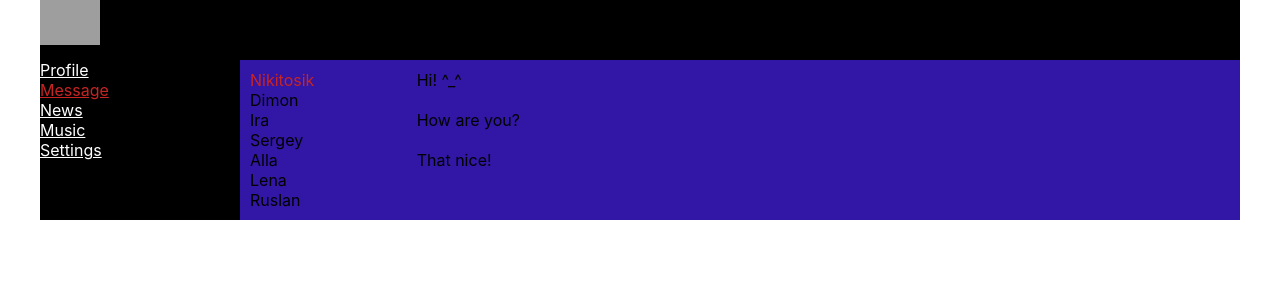
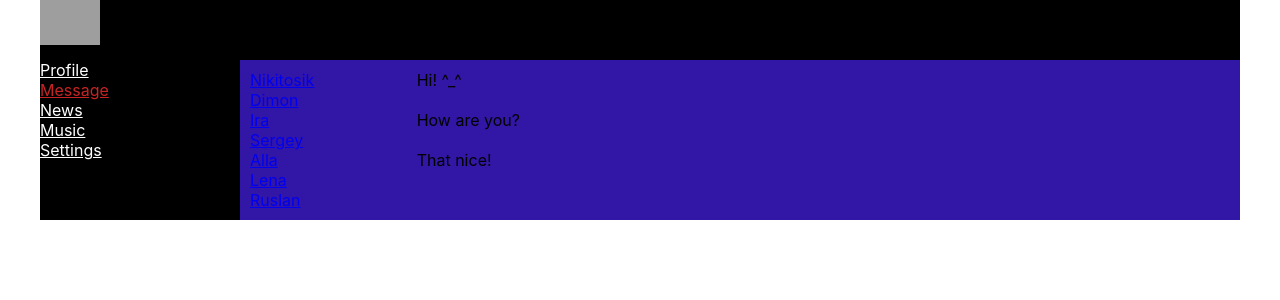
Before and after one commit to KateKashpur/Nice-Bank, a React (Create React App) app: page /dialogs in a window 1280 px wide. Shown: the top 300 px of the page. Built offline with nearby package versions, Linux system fonts and the light colour scheme; grey boxes are pictures that could not be loaded.

Commit message:
added changes to dialogs

```diff
--- a/src/App.js
+++ b/src/App.js
@@ -18,7 +18,7 @@ function App() {
         <div className="app-wrapper-content">
           <Routes>
             <Route path="/profile" element={<Profile />} />
-            <Route path="/dialogs" element={<Dialogs />} />
+            <Route  path="/dialogs" element={<Dialogs />} />
             <Route path="/news" element={<News />} />
             <Route path="/music" element={<Music/>} />
             <Route path="/settings" element={<Settings />} />
--- a/src/components/Dialogs/Dialogs.jsx
+++ b/src/components/Dialogs/Dialogs.jsx
@@ -1,24 +1,39 @@
-import React from 'react';
-import col from './Dialogs.module.css'
+import React from "react";
+import col from "./Dialogs.module.css";
+import { NavLink } from "react-router-dom";
 
 const Dialogs = (props) => {
- return (
+  return (
     <div className={col.dialogs}>
-        <div className={col.dialogsItems}>
-            <div className={col.active}>Nikitosik</div>
-            <div className={col.dialog}>Dimon</div>
-            <div className={col.dialog}>Ira</div>
-            <div className={col.dialog}>Sergey</div>
-            <div className={col.dialog}>Alla</div>
-            <div className={col.dialog}>Lena</div>
-            <div className={col.dialog}>Ruslan</div>
+      <div className={col.dialogsItems}>
+        <div className={col.active}>
+          <NavLink to="dialog/1">Nikitosik</NavLink>
         </div>
-        <div className={col.messages}>
+        <div className={col.dialog}>
+          <NavLink to="dialog/2">Dimon</NavLink>
+        </div>
+        <div className={col.dialog}>
+          <NavLink to="dialog/3">Ira</NavLink>
+        </div>
+        <div className={col.dialog}>
+          <NavLink to="dialog/4">Sergey</NavLink>
+        </div>
+        <div className={col.dialog}>
+          <NavLink to="dialog/5">Alla</NavLink>
+        </div>
+        <div className={col.dialog}>
+          <NavLink to="dialog/6">Lena</NavLink>
+        </div>
+        <div className={col.dialog}>
+          <NavLink to="dialog/7">Ruslan</NavLink>
+        </div>
+      </div>
+      <div className={col.messages}>
         <div className={col.message}>Hi! ^_^</div>
         <div className={col.message}>How are you?</div>
         <div className={col.message}>That nice!</div>
-        </div>
+      </div>
     </div>
- )
-}
+  );
+};
 export default Dialogs;
--- a/src/components/Dialogs/Dialogs.module.css
+++ b/src/components/Dialogs/Dialogs.module.css
@@ -6,16 +6,12 @@ grid-template-columns: 2fr 10fr;
 .dialogsItems {
 padding: 10px;
 }
-.active {
-    color: rgb(199, 36, 36);
-  }
 
-.dialog {
+.dialogsItems .active {
+    color: brown;
+}
 
-}
+
 .message {
 padding: 10px;
 }
-.message {
-
-}
```
